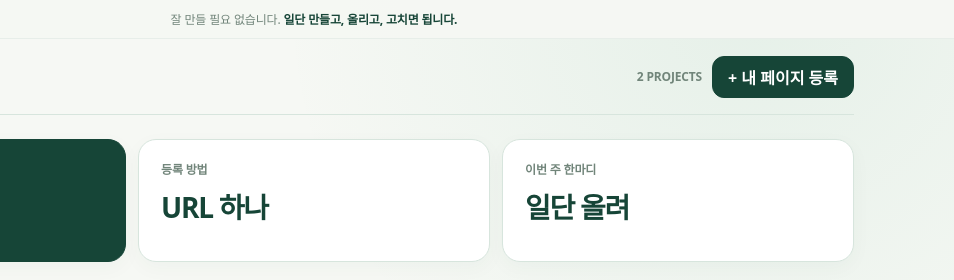
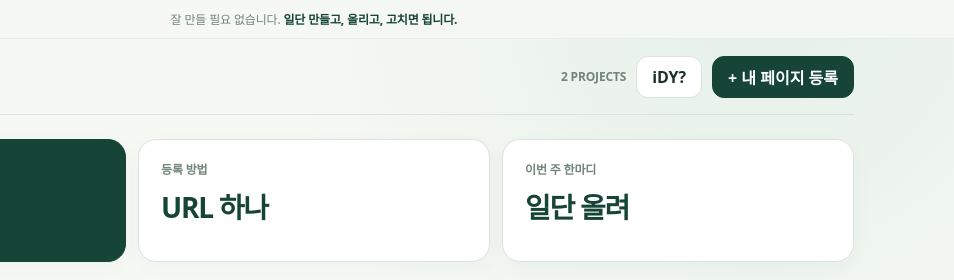
Before and after one commit to lee1431/nr, a plain HTML site: page index.html in a window 1280 px wide. Shown: the top 280 px of the page, 326-1280 px from the left. Drawn offline with Linux system fonts and the light colour scheme; no server answers; a web font is replaced by a local one.

Commit message:
Link iDY? editorial page from YAME.STORE home

```diff
--- a/index.html
+++ b/index.html
@@ -489,6 +489,7 @@
 
       <div class="header-actions">
         <span id="counter">0 PROJECTS</span>
+        <a class="secondary" href="./idangyeon/" style="display:inline-flex;align-items:center;justify-content:center;text-decoration:none;white-space:nowrap" aria-label="이당연 페이지 열기">iDY?</a>
         <button class="primary" id="openForm" type="button">+ 내 페이지 등록</button>
       </div>
     </header>
```
